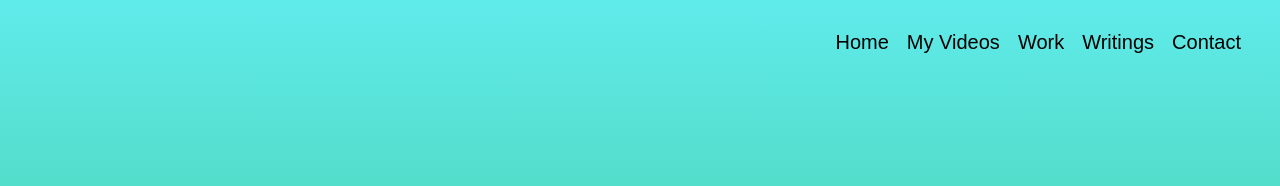
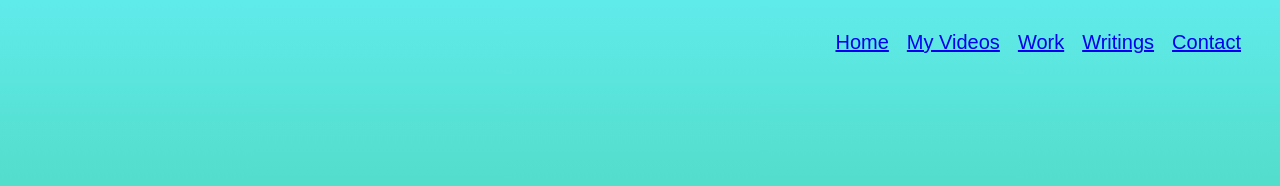
Before and after one commit to Adwetta/Ok-Project, a plain HTML site: page index.html in a window 1280 px wide. Shown: the top 186 px of the page. Drawn offline with Linux system fonts and the light colour scheme.

Commit message:
Add files via upload

```diff
--- a/index.html
+++ b/index.html
@@ -6,11 +6,12 @@
     <link href="https://fonts.googleapis.com/css2?family=Lobster&display=swap" rel="stylesheet">
 <body>
     <ul class="menu">
-    <li class="links">Home</li>
-    <li class="links">My Videos</li>
-        <li class="links">Work</li>
-        <li class="links">Writings</li>
-        <li class="links">Contact</li>
+        <li class="links"><a href="#Welcome">Home</a></li>
+    <li class="links"><a href="#Videos">My Videos</a></li>
+        <li class="links"><a href="#Work">Work</a></li>
+        <li class="links"><a href="#Writings">Writings</a></li>
+        <li class="links"><a href="#Contact">Contact</a></li>
+
     </ul>
  <section id="Welcome">
     <div class="parallax-inner">
--- a/style.css
+++ b/style.css
@@ -93,3 +93,7 @@ p {
     text-align: center;
     vertical-align: middle;
 }
+.Articles:hover {
+    color:crimson;
+
+}
```
